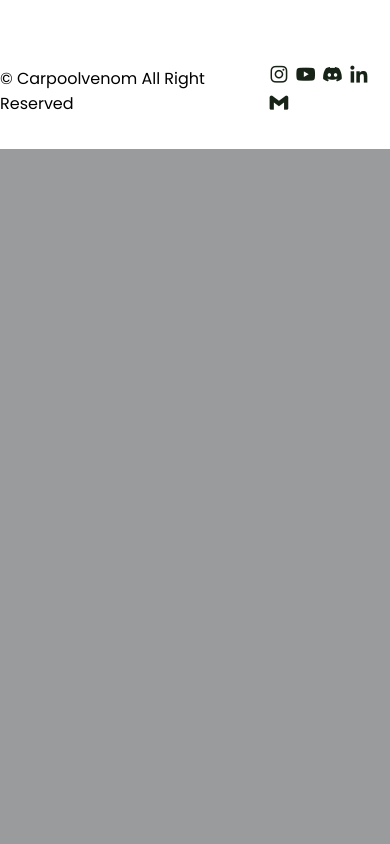
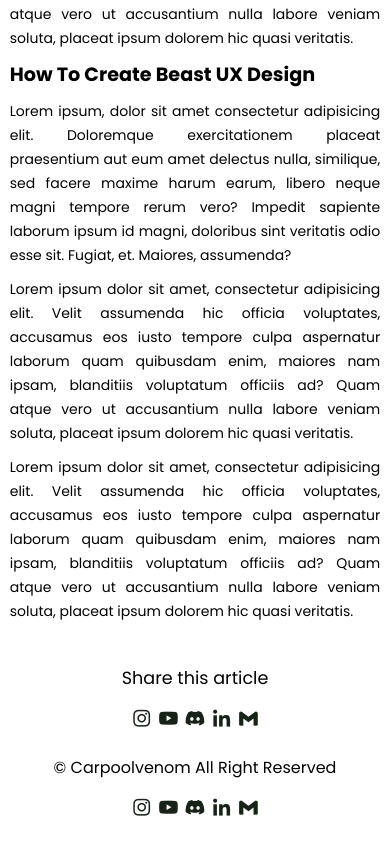
Before and after one commit to vitor502/blogStar, a PHP site: page /blogStar/post-page.html in a window 390 px wide. Shown: the part 782-1626 px from the top of the page. Before the commit the page ends 931 px from the top, so only its background shows below. Run offline with PHP 8.4, Linux system fonts and the light colour scheme.

Commit message:
quase finalização

```diff
--- a/CSS/style3.css
+++ b/CSS/style3.css
@@ -1,4 +1,5 @@
 /* fonts */
+
 @import url('https://fonts.googleapis.com/css2?family=Poppins:wght@400;500;600;700&display=swap');
 *{
     font-family: 'Poppins', sans-serif;
@@ -9,7 +10,9 @@
     box-sizing: border-box;
 
 }
+
 /* variaveis */
+
 :root{
     --container-color: #1a1e21;
     --second-color: #fd8f44;
@@ -249,6 +252,7 @@ header.shadow .logo{
 }
 
 /* Post Content */
+
 .post-header{
     width: 100%;
     height: 500px;
@@ -288,7 +292,130 @@ header.shadow .logo{
     object-position: center;
 }
 
+.post-content{
+    margin-top: 10rem !important;
+}
 
+.sub-heading{
+    font-size: 1.2rem;
+}
 
-/* 40:00 min
-    https://www.youtube.com/watch?v=gZHjMVE_e10*/
+.post-text{
+    font-size: 1rem;
+    line-height: 1.7rem;
+    margin: 1rem 0;
+    text-align: justify;
+}
+
+.share{
+    display: flex;
+    flex-direction: column;
+    align-items: center;
+    row-gap: 1rem;
+}
+
+.share-title{
+    font-size: 1.1rem;
+}
+
+/* Responsive */
+
+@media (max-width:1060px){
+    .container{
+        margin: 0 auto;
+        width: 95%;
+    }
+    .home-text{
+        width: 100%;
+    }
+}
+
+@media (max-width:800px){
+    .nav{
+        padding: 14px 0;
+    }
+    .post-container{
+        margin: 0 auto;
+        width: 95%;
+    }
+}
+
+@media (max-width:768px){
+    .nav{
+        padding: 10px 0;
+    }
+    section{
+        padding: 2rem 0;
+    }
+    .header-content{
+        margin-top: 3rem !important;
+    }
+    .home{
+        min-height: 380px;
+    }
+    .home-title{
+        font-size: 3rem;
+    }
+    .header-title{
+        font-size: 2rem;
+    }
+    .header-img{
+        height: 370px;
+    }
+    .post-header{
+        height: 435px;
+    }
+    .post-content{
+        margin-top: 9rem !important;
+    }
+}
+
+@media (max-width: 570px){
+    .post-header{
+        height: 390px;
+    }
+    .header-title{
+        width: 100%;
+    }
+    .header-img{
+        height: 340px;
+    }
+    .footer{
+        flex-direction: column;
+        row-gap: 1rem;
+        padding: 20px 0;
+        text-align: center;
+    }
+}
+
+@media (max-width: 396px){
+    .home-title{
+        font-size: 2rem;
+    }
+    .home-subtitle{
+        font-size: 0.9rem;
+    }
+    .home{
+        min-height: 300px;
+    }
+    .post-box{
+        padding: 10px;
+    }
+    .header-title{
+        font-size: 1.4rem;
+    }
+    .header-img{
+        height: 240px;
+    }
+    .post-header{
+        height: 335px;
+    }
+    .post-content{
+        margin-top: 5rem !important;
+    }
+    .post-text{
+        font-size: 0.875rem;
+        line-height: 1.5rem;
+        margin: 10px 0;
+    }
+}
--- a/post-page.html
+++ b/post-page.html
@@ -37,8 +37,24 @@
 
         <h2 class="sub-heading">How To Create Beast UX Design</h2>
         <p class="post-text">Lorem ipsum, dolor sit amet consectetur adipisicing elit. Doloremque exercitationem placeat praesentium aut eum amet delectus nulla, similique, sed facere maxime harum earum, libero neque magni tempore rerum vero? Impedit sapiente laborum ipsum id magni, doloribus sint veritatis odio esse sit. Fugiat, et. Maiores, assumenda?</p>
+        <p class="post-text">Lorem ipsum dolor sit amet, consectetur adipisicing elit. Velit assumenda hic officia voluptates, accusamus eos iusto tempore culpa aspernatur laborum quam quibusdam enim, maiores nam ipsam, blanditiis voluptatum officiis ad? Quam atque vero ut accusantium nulla labore veniam soluta, placeat ipsum dolorem hic quasi veritatis.</p>
+        <h2 class="sub-heading">How To Create Beast UX Design</h2>
+        <p class="post-text">Lorem ipsum, dolor sit amet consectetur adipisicing elit. Doloremque exercitationem placeat praesentium aut eum amet delectus nulla, similique, sed facere maxime harum earum, libero neque magni tempore rerum vero? Impedit sapiente laborum ipsum id magni, doloribus sint veritatis odio esse sit. Fugiat, et. Maiores, assumenda?</p>
+        <p class="post-text">Lorem ipsum dolor sit amet, consectetur adipisicing elit. Velit assumenda hic officia voluptates, accusamus eos iusto tempore culpa aspernatur laborum quam quibusdam enim, maiores nam ipsam, blanditiis voluptatum officiis ad? Quam atque vero ut accusantium nulla labore veniam soluta, placeat ipsum dolorem hic quasi veritatis.</p>
+        <p class="post-text">Lorem ipsum dolor sit amet, consectetur adipisicing elit. Velit assumenda hic officia voluptates, accusamus eos iusto tempore culpa aspernatur laborum quam quibusdam enim, maiores nam ipsam, blanditiis voluptatum officiis ad? Quam atque vero ut accusantium nulla labore veniam soluta, placeat ipsum dolorem hic quasi veritatis.</p>
+    </section>
 
-    </section>
+    <!-- Share -->
+    <div class="share post-conteiner">
+        <span class="share-title">Share this article</span>
+        <div class="social">
+            <a href="#"><i class='bx bxl-instagram'></i></a>
+            <a href="#"><i class='bx bxl-youtube'></i></a>
+            <a href="#"><i class='bx bxl-discord-alt'></i></a>
+            <a href="#"><i class='bx bxl-linkedin'></i></a>
+            <a href="#"><i class='bx bxl-gmail'></i></a>
+        </div>
+    </div>
 
     <!-- Footer -->
     <div class="footer container">
```
